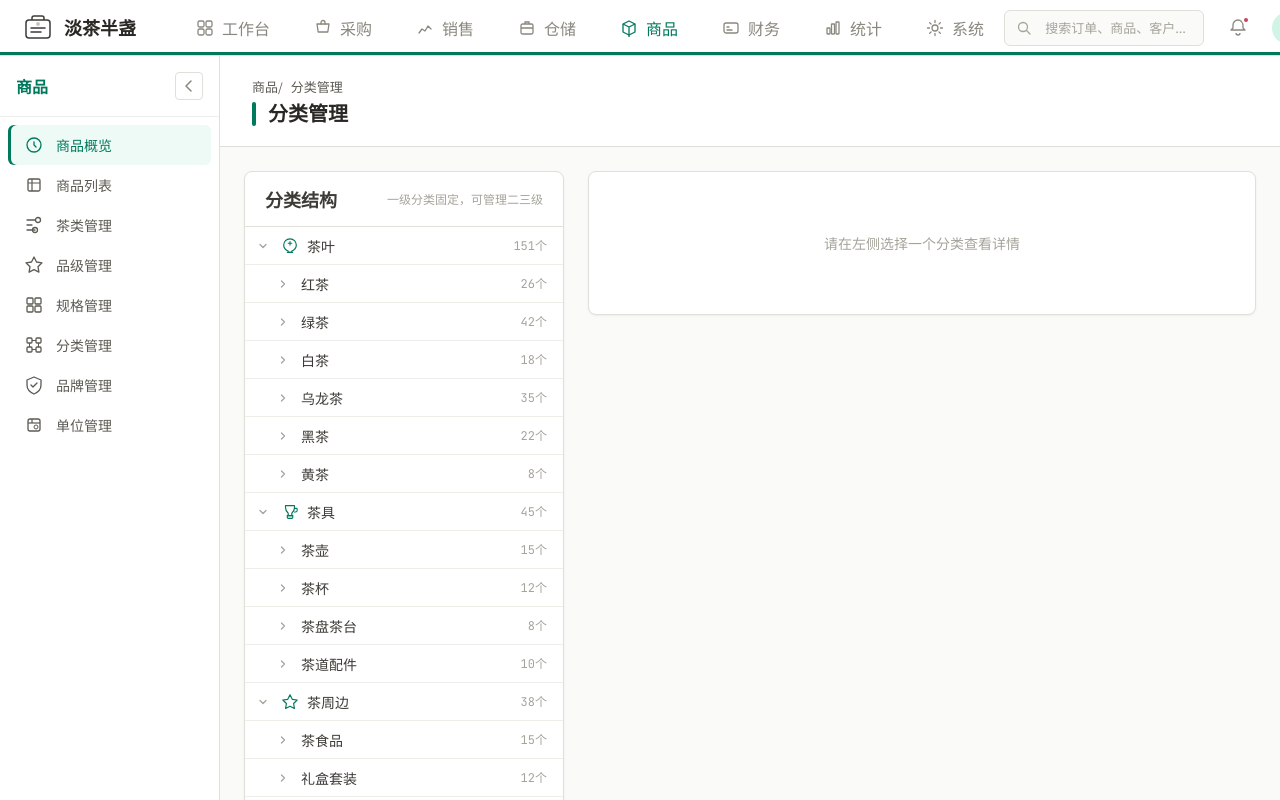
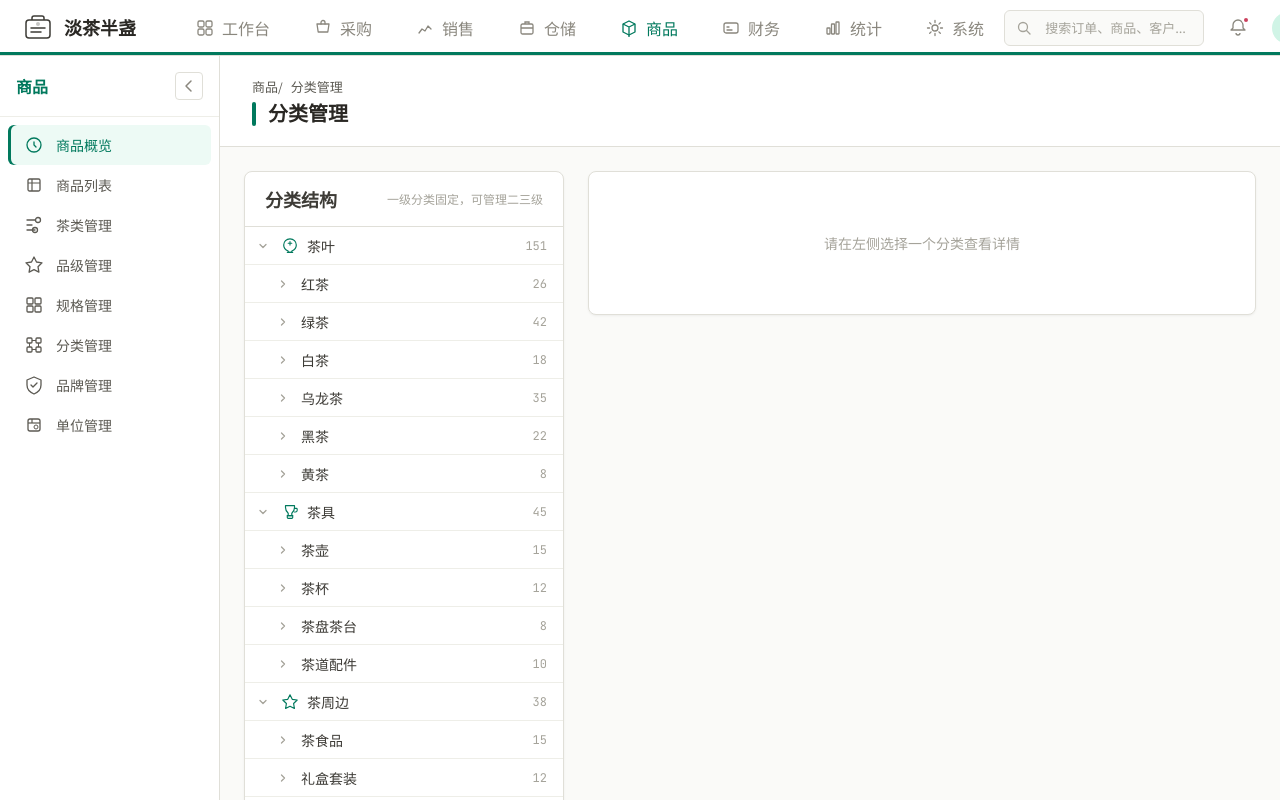
Before and after one commit to zsdxtw/dcbztea-buddy, a React (Vite) app: page /product/product-category in a window 1280 px wide. Shown: the top 800 px of the page. Built offline with nearby package versions, Linux system fonts and the light colour scheme.

Commit message:
feat: 拉取并理解项目文件
Co-authored-by: traeagent <traeagent@users.noreply.github.com>

```diff
--- a/src/pages/product/ProductCategory.tsx
+++ b/src/pages/product/ProductCategory.tsx
@@ -299,7 +299,7 @@ export default function ProductCategory() {
           </span>
           {node.icon && <span className="category-tree-icon" style={{ width: 18, height: 18, flexShrink: 0, color: 'var(--color-module-current-base)' }}>{node.icon}</span>}
           <span className="category-tree-name">{node.name}</span>
-          <span className="category-tree-count">{node.productCount}个</span>
+          <span className="category-tree-count">{node.productCount}</span>
           {/* 二级/三级节点显示操作按钮 */}
           {!nodeIsLevel1 && (
             <span className="category-tree-actions" onClick={(e) => e.stopPropagation()}>
@@ -390,7 +390,7 @@ export default function ProductCategory() {
                     </div>
                     <div className="detail-row">
                       <div className="detail-label">商品数量</div>
-                      <div className="detail-value"><span className="mono">{selectedNode.productCount}</span> 个</div>
+                      <div className="detail-value"><span className="mono">{selectedNode.productCount}</span></div>
                     </div>
                     {selectedNode.children && (
                       <div className="detail-row detail-row-span">
@@ -399,7 +399,7 @@ export default function ProductCategory() {
                           <div style={{ display: 'flex', flexWrap: 'wrap', gap: 'var(--space-2)', marginBottom: 'var(--space-2)' }}>
                             {selectedNode.children.map((child) => (
                               <span key={child.id} className="brand-series-tag" style={{ cursor: 'pointer' }} onClick={() => { setSelectedId(child.id); setEditing(false); }}>
-                                {child.name} ({child.productCount}个)
+                                {child.name} ({child.productCount})
                               </span>
                             ))}
                           </div>
```
